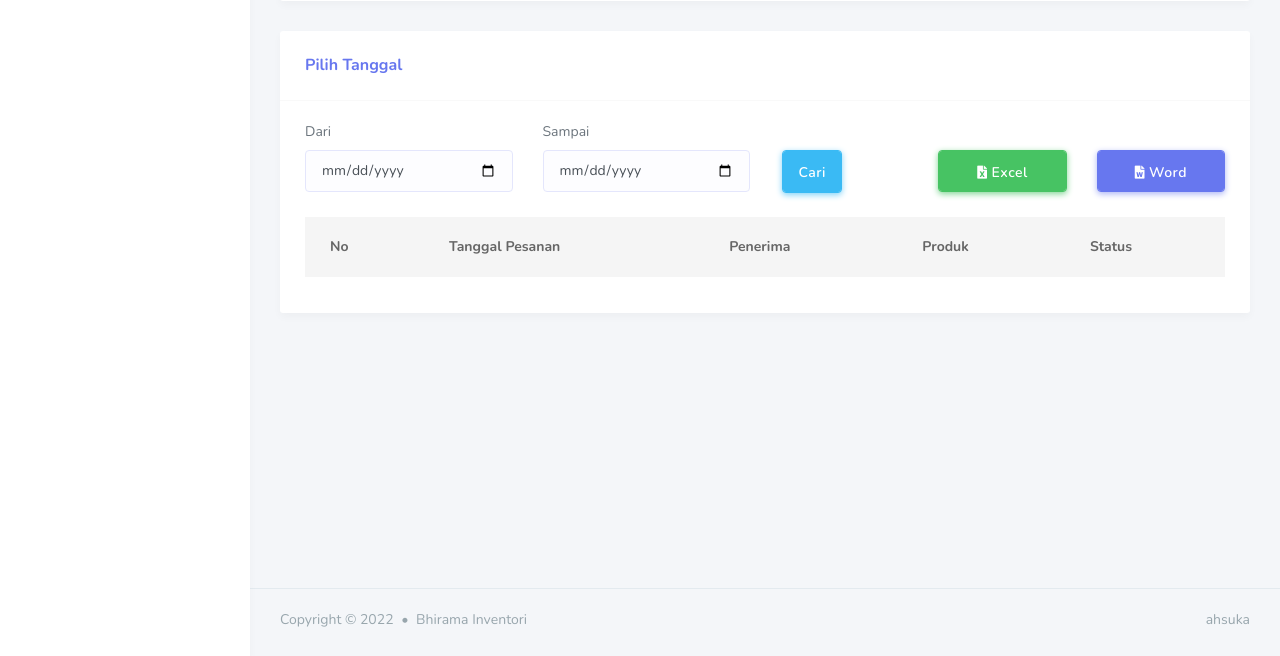
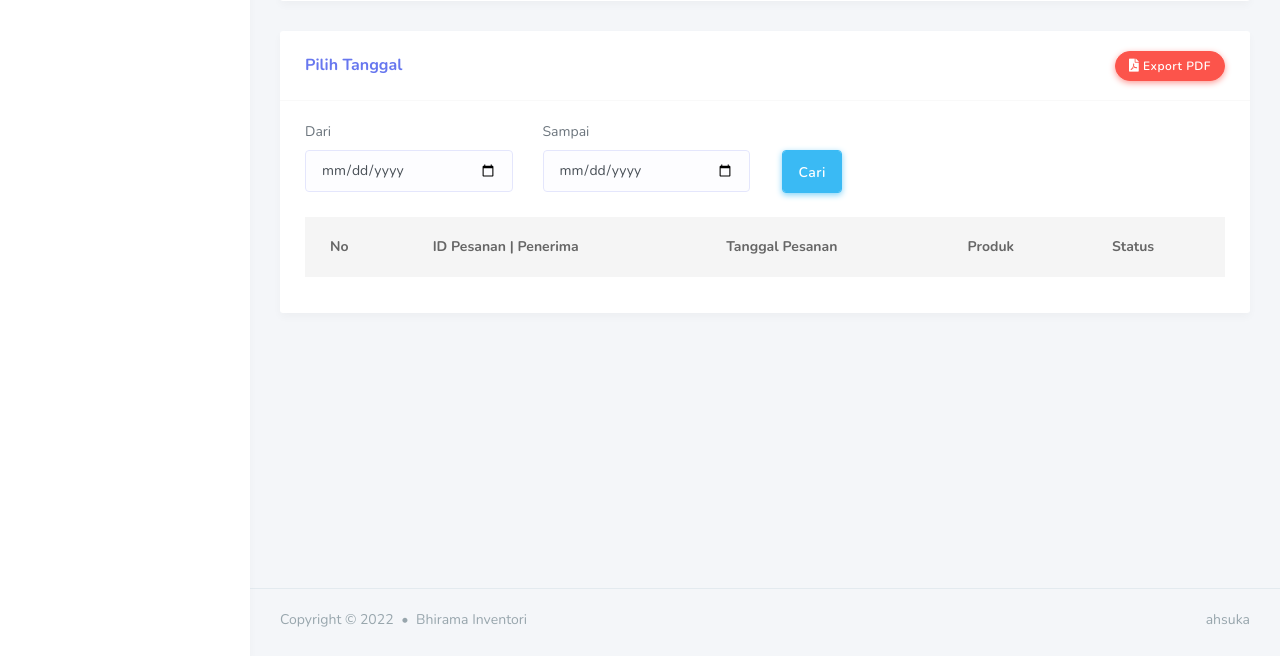
Before and after one commit to yhaae01/bhirama-inventori, a CodeIgniter app: page /yourprojectname/index.php/laporan/pengembalianbarang/index in a window 1280 px wide. Shown: the part 144-800 px from the top of the page. Run offline with CodeIgniter, Linux system fonts and the light colour scheme; the visitor is signed in with stand-in values (Sample User, id 1); data comes from the database, SQL or seed files in the repository; data that the repository does not hold is empty.

Commit message:
Menambahkan tombol export pdf

```diff
--- a/application/views/laporan/pengembalian-barang/pengembalian_list.php
+++ b/application/views/laporan/pengembalian-barang/pengembalian_list.php
@@ -11,6 +11,9 @@
                     <div class="card">
                         <div class="card-header">
                             <h4>Pilih Tanggal</h4>
+                            <div class="card-header-action">
+                                <a href="<?= base_url('') ?>" class="btn btn-danger"><i class="fas fa-file-pdf"></i> Export PDF</a>
+                            </div>
                         </div>
                         <div class="card-body">
                             <!-- Filter -->
@@ -25,27 +28,20 @@
                                 </div>
                                 <div class="col-lg-2 col-sm-12">
                                     <label for="">&nbsp;</label>
-                                    <input type="submit" value="Cari" id="filterTgl" class="btn btn-info form-control text-center" style="width: 60px; height: 43px ;margin-top: 29px; margin-left: -5px">
-                                </div>
-                                <div class="col-lg-2">
-                                    <label for="">&nbsp;</label>
-                                    <?php echo anchor(site_url(''), '<i class="fas fa-file-excel"></i> Excel', 'class="btn btn-success form-control"'); ?>
-                                </div>
-                                <div class="col-lg-2">
-                                    <label for="">&nbsp;</label>
-                                    <?php echo anchor(site_url(''), '<i class="fas fa-file-word"></i> Word', 'class="btn btn-primary form-control"'); ?>
+                                    <input type="submit" value="Cari" id="filterTgl" class="btn btn-info form-control" style="width: 60px; height: 43px ;margin-top: 29px; margin-left: -5px">
                                 </div>
                             </div>
 
                             <!-- Tabel -->
+                            <div class="table-responsive">
                                 <div class="row">
                                     <div class="col-lg-12">
                                         <table class="table table-hover mt-4" id="mytable">
                                             <thead>
                                                 <tr>
                                                     <th>No</th>
+                                                    <th>ID Pesanan | Penerima</th>
                                                     <th>Tanggal Pesanan</th>
-                                                <th>Penerima</th>
                                                     <th>Produk</th>
                                                     <th>Status</th>
                                                 </tr>
@@ -57,7 +53,7 @@
                                 </div>
                             </div>
                         </div>
-                    </form>
+                    </div>
                 </div>
             </div>
         </div>
```
Also changed, not shown: application/views/laporan/barang-masuk/barangmasuk_list.php (+6 -9 lines), application/views/laporan/pesanan/pesanan_list.php (+6 -10 lines), application/views/laporan/retur-barang/returbarang_list.php (+6 -9 lines). Lines whose indentation alone changed are shown as unchanged.
